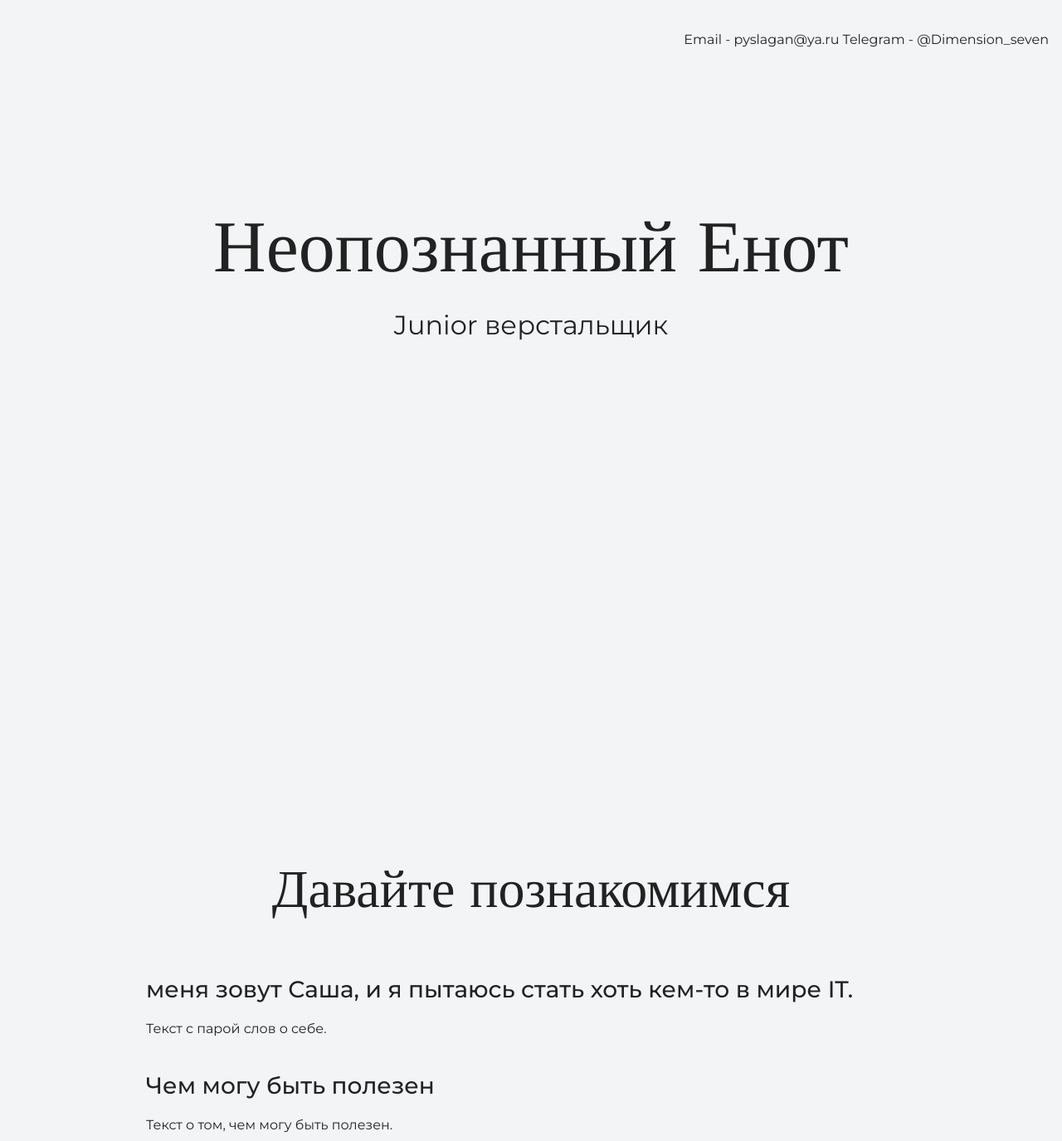
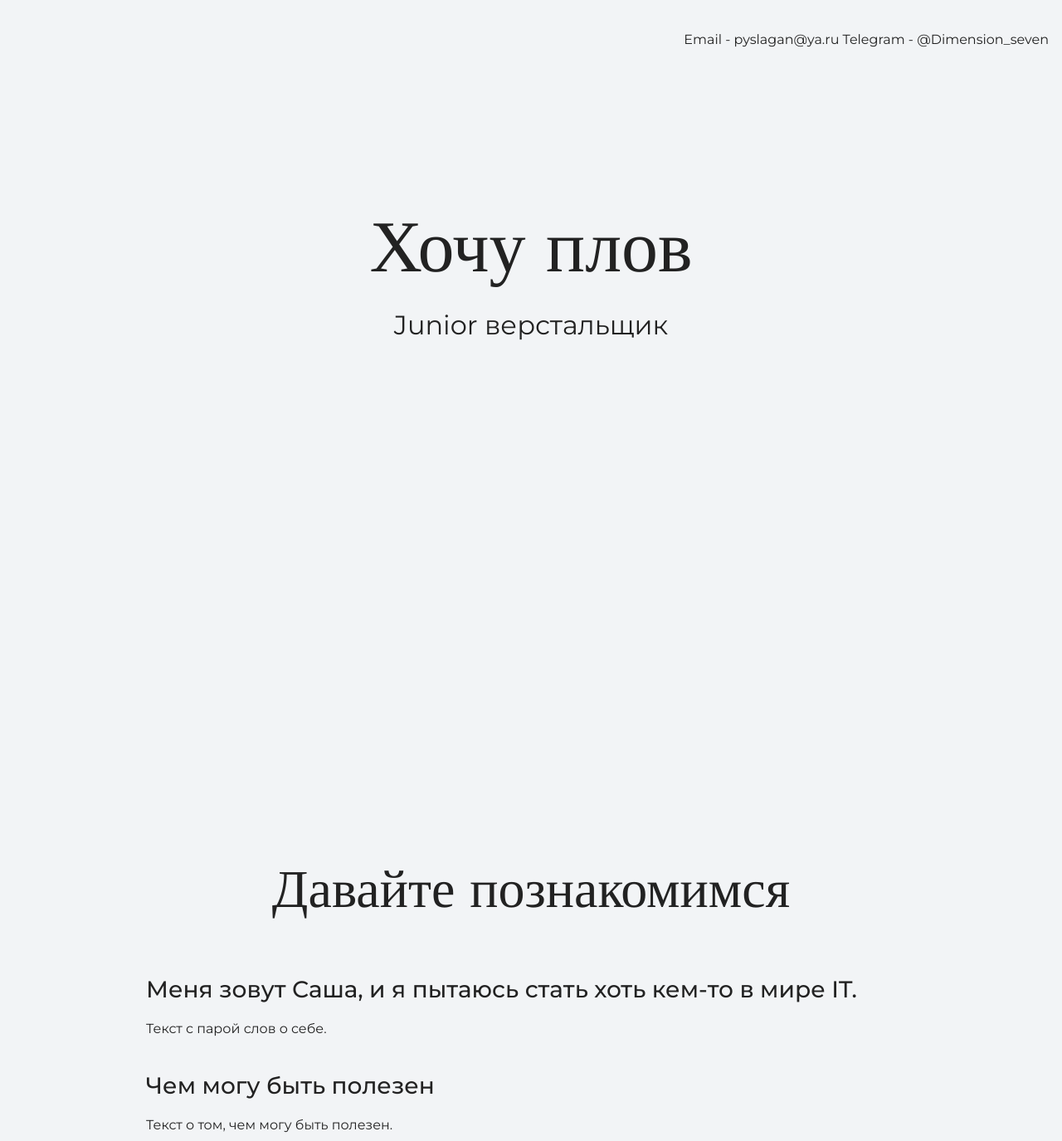
Before and after one commit to galmand/training_project, a plain HTML site: page index.html in a window 1280 px wide. Shown: the top 1375 px of the page at 83% size. Drawn offline with nearby package versions, Linux system fonts and the light colour scheme.

Commit message:
изменяет заголовок

```diff
--- a/index.html
+++ b/index.html
@@ -17,7 +17,7 @@
 
     <section class="hero-image">
       <div class="container">
-      <h1 class="heading">Неопознанный Енот</h1>
+      <h1 class="heading">Хочу плов</h1>
       <p>Junior верстальщик</p>
       </div>
     </section>
@@ -25,7 +25,7 @@
     <section class="intro">
       <div class="container">
       <h2 class="subheading">Давайте познакомимся</h2>
-      <h3>меня зовут Саша, и я пытаюсь стать хоть кем-то в мире IT.</h3>
+      <h3>Меня зовут Саша, и я пытаюсь стать хоть кем-то в мире IT.</h3>
       <p>Текст с парой слов о себе.</p>
       <h3>Чем могу быть полезен</h3>
       <p>Текст о том, чем могу быть полезен.</p>
```
